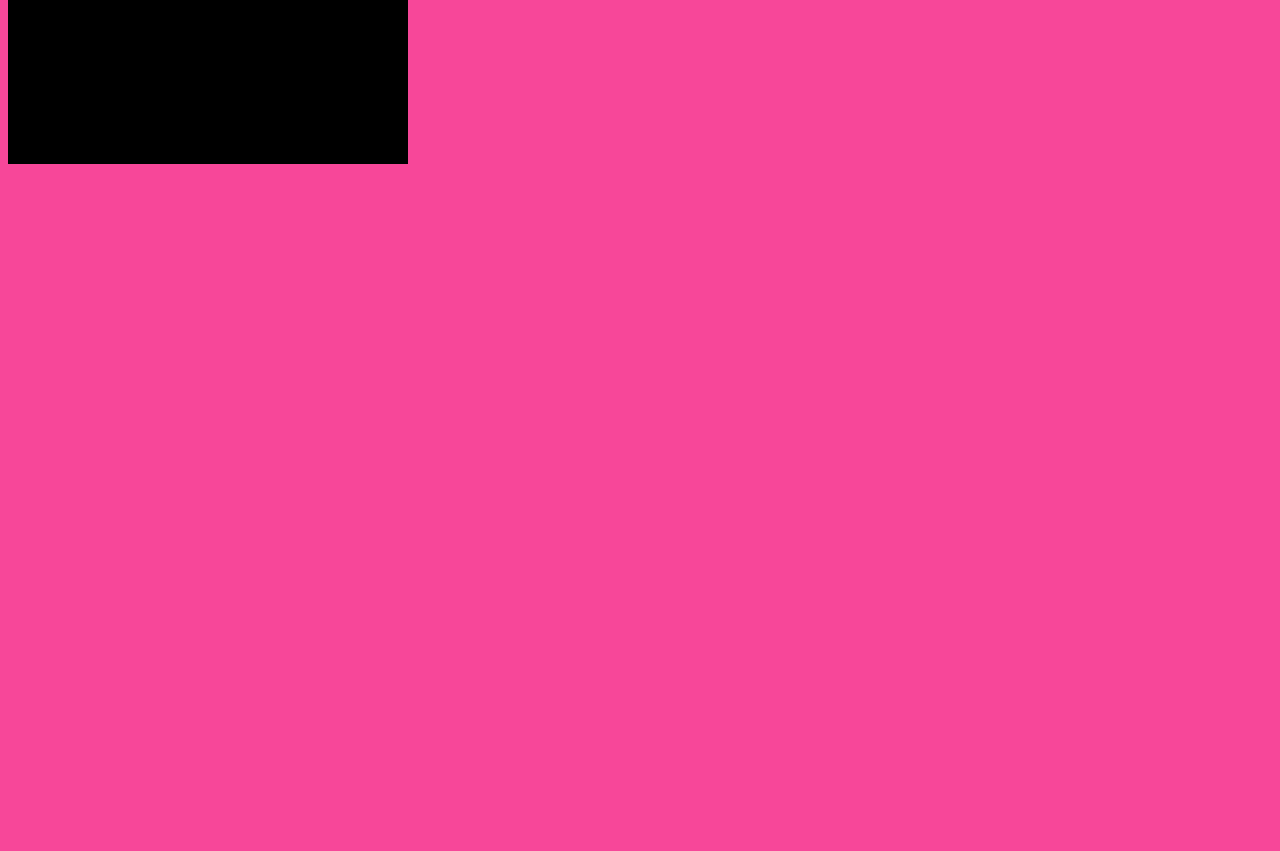
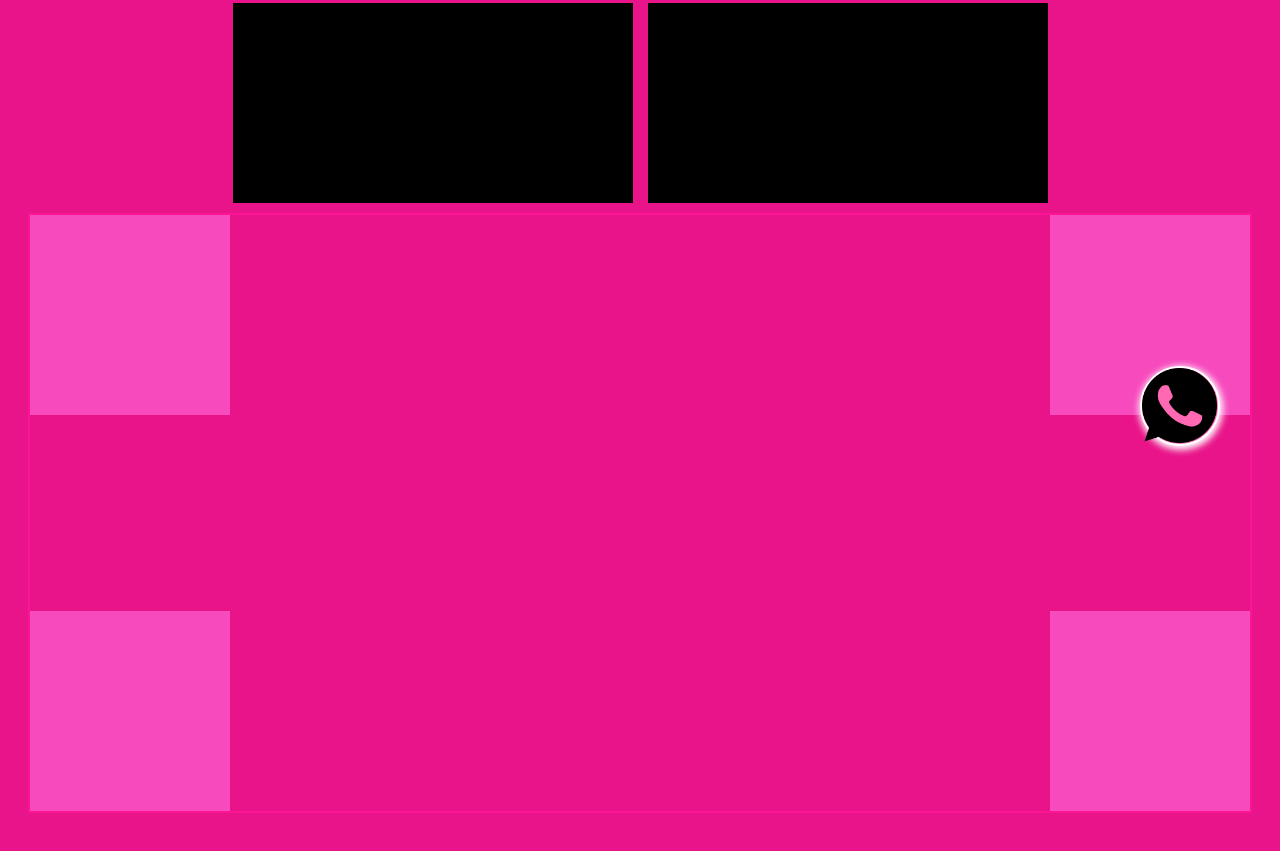
Before and after one commit to ingrid-silva02/Display_TA, a website: page hub_ia/index.html in a window 1280 px wide. Shown: the part 309-1160 px from the top of the page. Before the commit the page ends 800 px from the top, so only its background shows below. Drawn offline with Linux system fonts and the light colour scheme.

Commit message:
ADD: adicionando icones

```diff
--- a/hub_ia/index.html
+++ b/hub_ia/index.html
@@ -21,32 +21,105 @@
         }
 
 
-        body {
-            background-color: deeppink;
+
+
+        h1{
+            text-align: center;
+            margin: 20px;
+
         }
 
-        .conteiner{
-            width:100%;
-            display:flex;
+        .conteiner {
+            display: flex;
             gap: 15px;
+            justify-content: center;
             flex-wrap: wrap;
         }
 
-        .box{
-            width: 400px;
+        .box {
+            width: 100%;
+            max-width: 400px;
             height: 200px;
-            background-color:black;
+            background-color: rgb(0, 0, 0);
+        }
+        .container-position{
+            margin-top: 10px;
+            width: 100%;
+            height: 600px;
+            border: 2px solid rgb(255, 20, 147);
+            position: relative;
         }
 
-        @media(min-width: 768px) {
+        .filho-tamanho{
+            position: absolute;
+            width: 200px;
+            height: 200px;
+            background-color: rgb(247, 74, 189);
+        }
+        .container-position__filho01{
+            top: 0;
+            left: 0;
+        }
+
+        .container-position__filho02{
+
+            top: 0;
+            right: 0;
+
+        }
+
+        .container-position__filho03{
+            bottom: 0;
+            left: 0;
+        }
+
+        .container-position__filho04{
+            bottom: 0;
+            right: 0;
+        }
+
+        .whats{
+            width: 80px;
+            height: 80px;
+            border-radius: 50%;
+            background-color: hotpink;
+            border: 2px solid #fff;
+            box-shadow: 1px 2px 7px  2px #fff;
+            position: fixed;
+            right:60px ;
+            bottom:45px ;
+        }
+
+        .whats img{
+             width: 75px;
+            height: 75px;
+
+        }
+
+        /* Base style for mobile devices 20px */
+        body {
+            padding: 20px;
+            background-color: rgb(245, 56, 182);
+            color: white;
+            font-family: Arial,sans-serif;
+            height: 300vh;
+        }
+
+
+
+        /* For devices with a minimum width of 768px (Medium) */
+        @media screen and (min-width: 871px) {
             body {
-                background-color: #f74799;
+                background-color: rgb(233, 20, 137);
+                color: black;
             }
         }
 
-        @media (max-width: 480px) {
+         /* For devices with a minimum  width of 992px (Large)*/
+        @media screen and (min-width: 1286px) {
             body {
-                background-color: #f7c7cf;
+                background-color: rgb(241, 128, 198);
+                color: white;
             }
         }
     </style>
@@ -62,6 +135,18 @@
         <div class="box"> </div>
         <div class="box"> </div>
     </div>
+
+    <div class="container-position">
+        <div class="container-position__filho01 filho-tamanho"></div>
+        <div class="container-position__filho02 filho-tamanho"></div>
+        <div class="container-position__filho03 filho-tamanho"></div>
+        <div class="container-position__filho04 filho-tamanho"></div>
+    </div>
+    <div class="whats">
+
+        <img src="./img/whatsapp.png" alt="Logo do whatsapp">
+
+    </div>
 </body>
 
 </html>
```
Also changed, not shown: hub_ia/swap.txt (added, +21 -0 lines), hub_ia/img/whatsapp.png (added).
